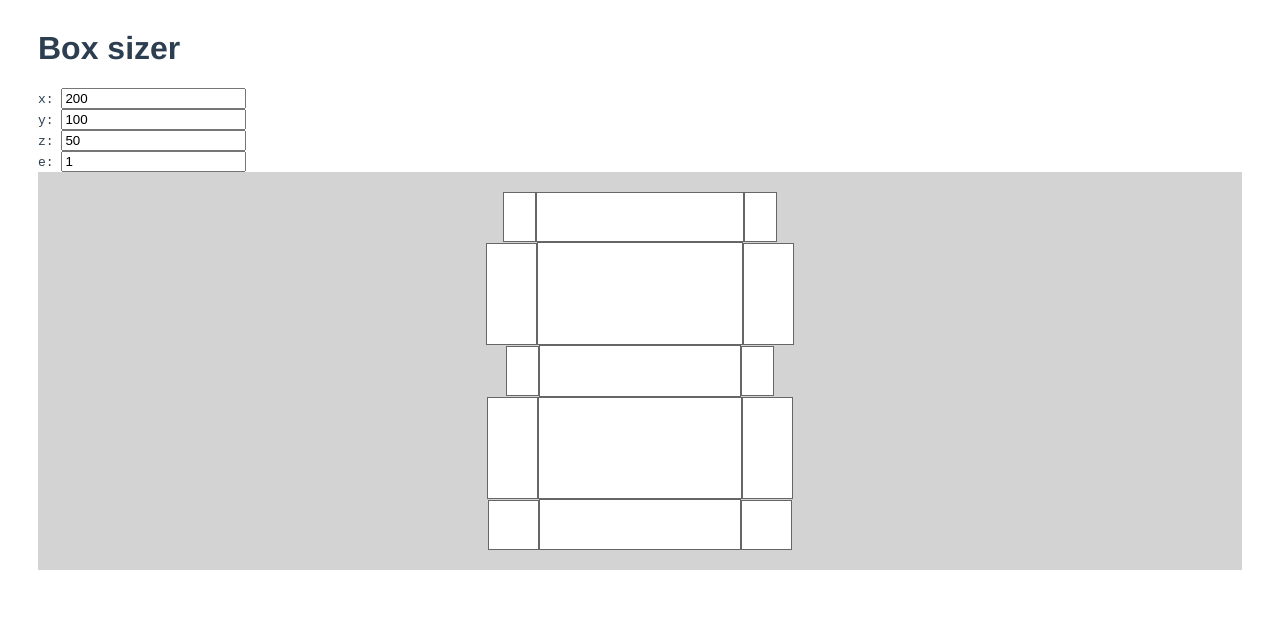
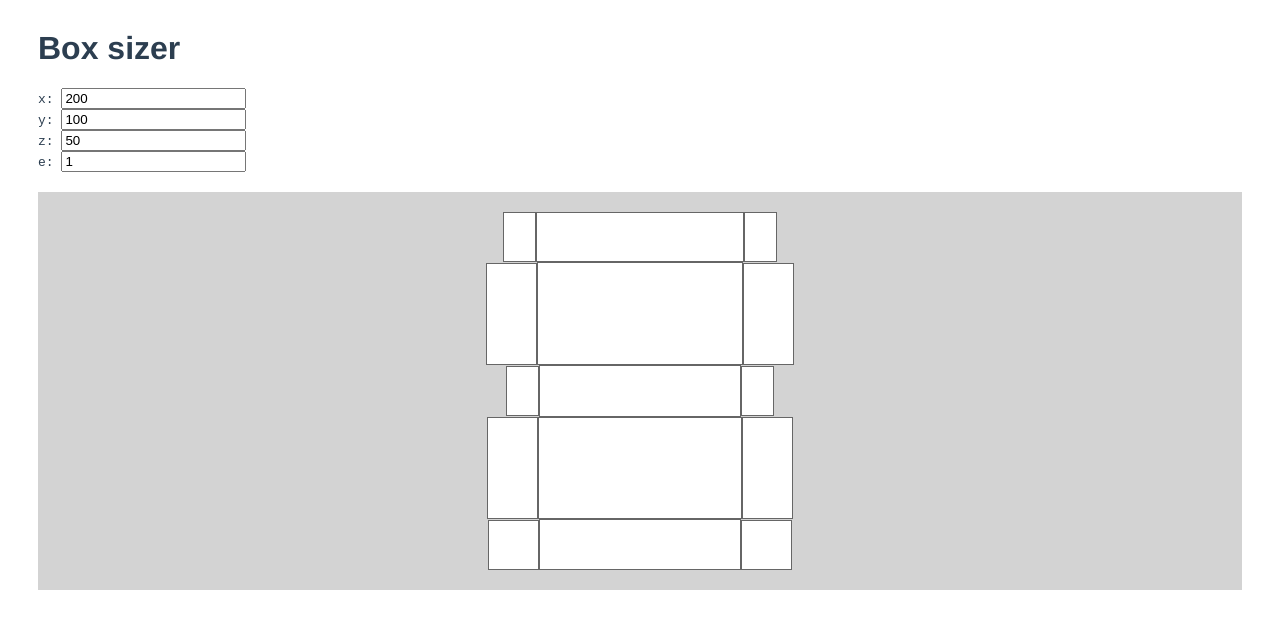
Before and after one commit to j4kim/box-sizer, a Vue app: page / in a window 1280 px wide. Shown: the top 628 px of the page. Built offline with nearby package versions, Linux system fonts and the light colour scheme.

Commit message:
layout: margin

```diff
--- a/src/App.vue
+++ b/src/App.vue
@@ -20,6 +20,7 @@
     </div>
 
     <main :style="{
+      marginTop: '20px',
       padding: '20px',
       backgroundColor: 'lightgray',
       minWidth: `${widthMax + 40}px`
```
